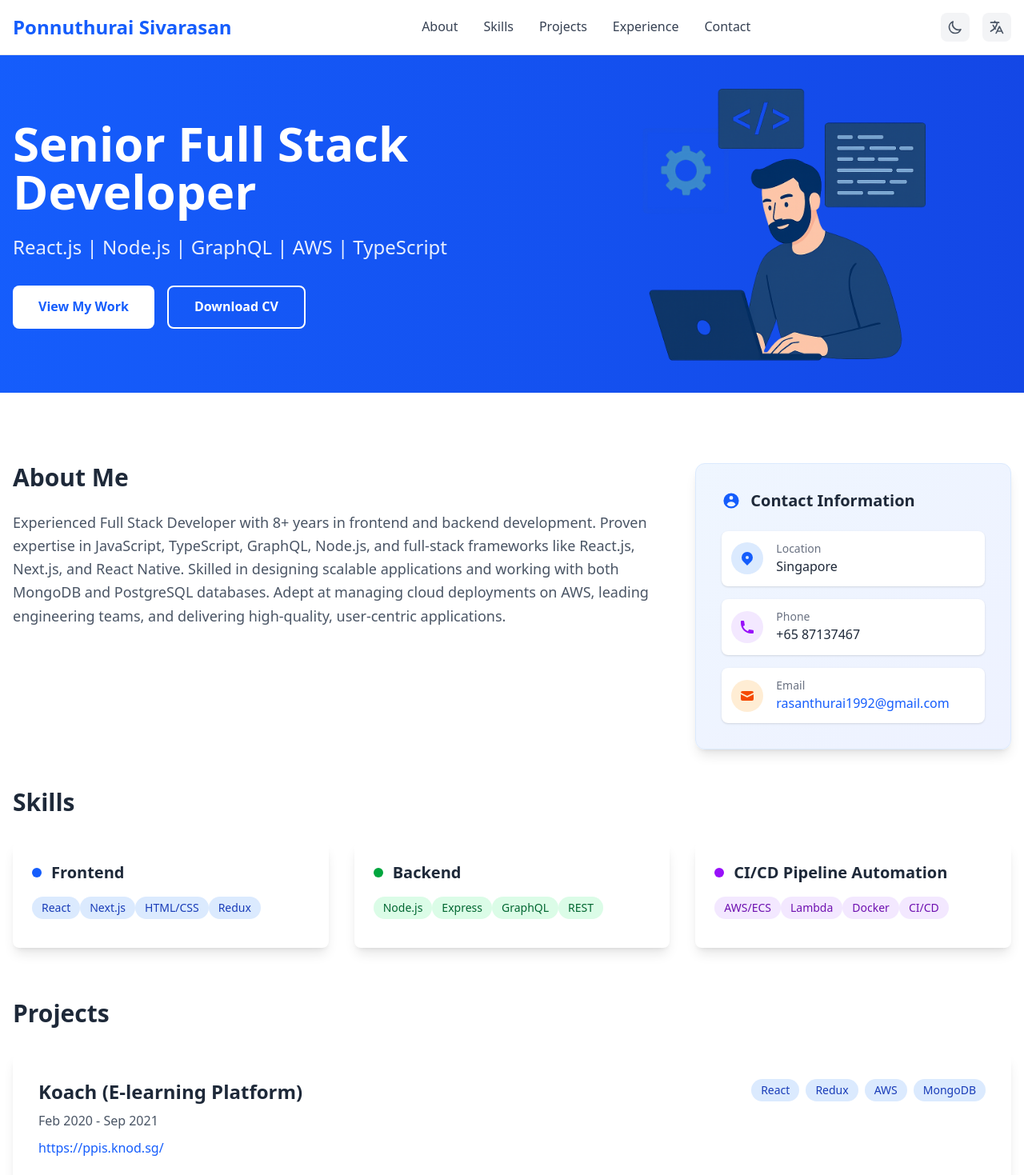
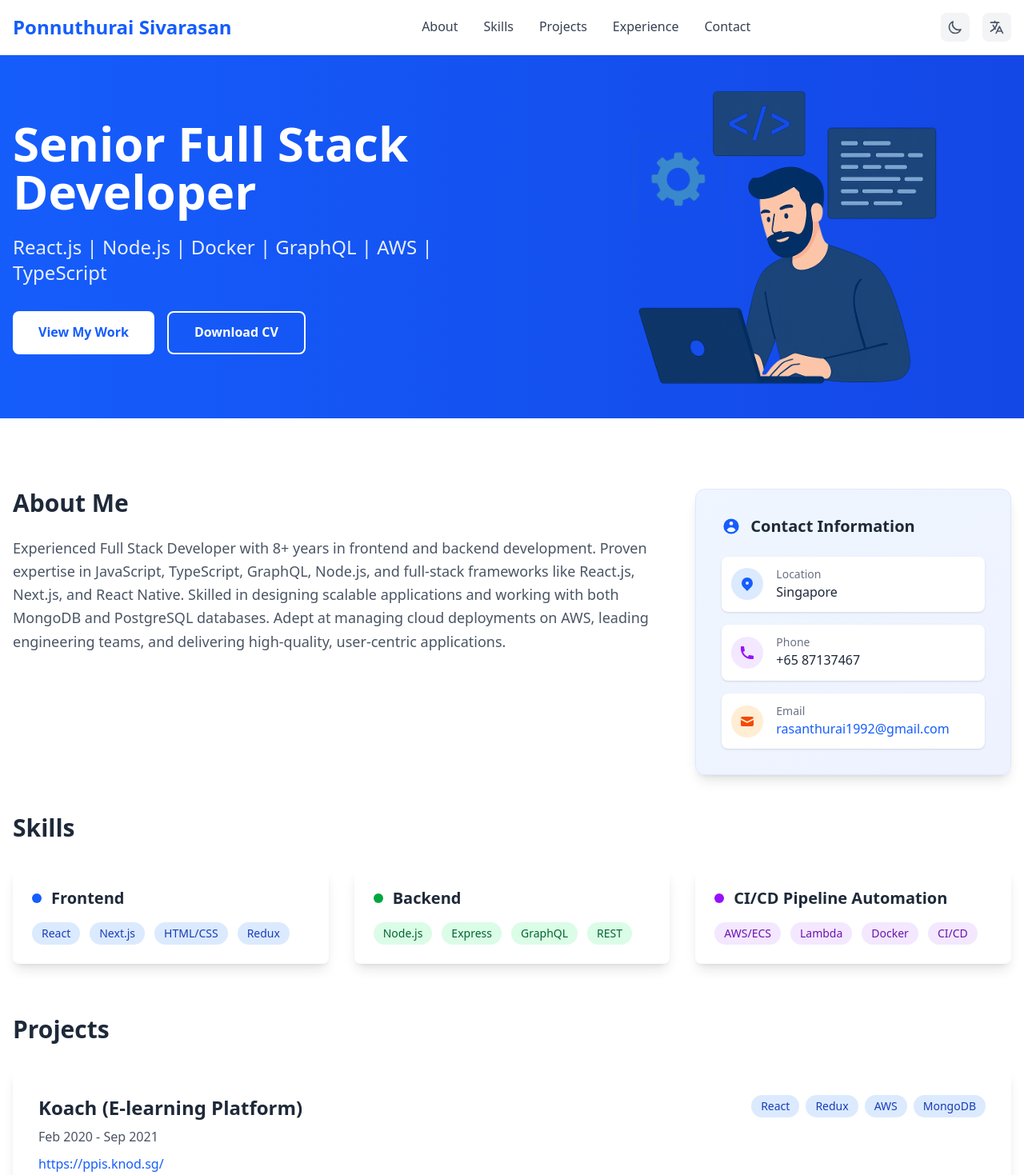
Before and after one commit to sivarasan-dev/sivarasan-dev.github.io, a Next.js app: page / in a window 1280 px wide. Shown: the top 1469 px of the page at 80% size. Built offline with nearby package versions, Linux system fonts and the light colour scheme.

Commit message:
Update skills section to include Docker and improve layout for better visual presentation; add new project for Taxi Hailing Mobile Application with detailed description and technologies used.

```diff
--- a/src/app/page.tsx
+++ b/src/app/page.tsx
@@ -39,7 +39,7 @@ export default function Home() {
           <div className="grid grid-cols-1 lg:grid-cols-2 gap-12 items-center">
           <div>
               <h1 className="text-5xl md:text-6xl font-bold mb-6">Senior Full Stack Developer</h1>
-              <p className="text-xl md:text-2xl mb-8 opacity-90">React.js | Node.js | GraphQL | AWS | TypeScript</p>
+              <p className="text-xl md:text-2xl mb-8 opacity-90">React.js | Node.js | Docker | GraphQL | AWS | TypeScript</p>
               <div className="flex flex-col sm:flex-row gap-4">
                 <button className="bg-white text-blue-600 px-8 py-3 rounded-lg font-semibold hover:bg-gray-100 transition-colors">
                   View My Work
@@ -143,19 +143,19 @@ export default function Home() {
                 <div className="w-3 h-3 bg-blue-600 rounded-full mr-3"></div>
                 <h3 className="text-xl font-semibold text-gray-800 dark:text-white">Frontend</h3>
               </div>
-              <div className="space-y-3">
-                <span className="inline-block bg-blue-100 dark:bg-blue-900 text-blue-800 dark:text-blue-200 px-3 py-1 rounded-full text-sm">React</span>
-                <span className="inline-block bg-blue-100 dark:bg-blue-900 text-blue-800 dark:text-blue-200 px-3 py-1 rounded-full text-sm">Next.js</span>
-                <span className="inline-block bg-blue-100 dark:bg-blue-900 text-blue-800 dark:text-blue-200 px-3 py-1 rounded-full text-sm">HTML/CSS</span>
-                <span className="inline-block bg-blue-100 dark:bg-blue-900 text-blue-800 dark:text-blue-200 px-3 py-1 rounded-full text-sm">Redux</span>
-              </div>
+              <div className="flex flex-wrap gap-3">
+  <span className="inline-block bg-blue-100 dark:bg-blue-900 text-blue-800 dark:text-blue-200 px-3 py-1 rounded-full text-sm">React</span>
+  <span className="inline-block bg-blue-100 dark:bg-blue-900 text-blue-800 dark:text-blue-200 px-3 py-1 rounded-full text-sm">Next.js</span>
+  <span className="inline-block bg-blue-100 dark:bg-blue-900 text-blue-800 dark:text-blue-200 px-3 py-1 rounded-full text-sm">HTML/CSS</span>
+  <span className="inline-block bg-blue-100 dark:bg-blue-900 text-blue-800 dark:text-blue-200 px-3 py-1 rounded-full text-sm">Redux</span>
+</div>
             </div>
             <div className="bg-white dark:bg-gray-800 rounded-lg p-6 shadow-lg">
               <div className="flex items-center mb-4">
                 <div className="w-3 h-3 bg-green-600 rounded-full mr-3"></div>
                 <h3 className="text-xl font-semibold text-gray-800 dark:text-white">Backend</h3>
               </div>
-              <div className="space-y-3">
+              <div className="flex flex-wrap gap-3">
                 <span className="inline-block bg-green-100 dark:bg-green-900 text-green-800 dark:text-green-200 px-3 py-1 rounded-full text-sm">Node.js</span>
                 <span className="inline-block bg-green-100 dark:bg-green-900 text-green-800 dark:text-green-200 px-3 py-1 rounded-full text-sm">Express</span>
                 <span className="inline-block bg-green-100 dark:bg-green-900 text-green-800 dark:text-green-200 px-3 py-1 rounded-full text-sm">GraphQL</span>
@@ -167,7 +167,7 @@ export default function Home() {
                 <div className="w-3 h-3 bg-purple-600 rounded-full mr-3"></div>
                 <h3 className="text-xl font-semibold text-gray-800 dark:text-white">CI/CD Pipeline Automation</h3>
               </div>
-              <div className="space-y-3">
+              <div className="flex flex-wrap gap-3">
                 <span className="inline-block bg-purple-100 dark:bg-purple-900 text-purple-800 dark:text-purple-200 px-3 py-1 rounded-full text-sm">AWS/ECS</span>
                 <span className="inline-block bg-purple-100 dark:bg-purple-900 text-purple-800 dark:text-purple-200 px-3 py-1 rounded-full text-sm">Lambda</span>
                 <span className="inline-block bg-purple-100 dark:bg-purple-900 text-purple-800 dark:text-purple-200 px-3 py-1 rounded-full text-sm">Docker</span>
@@ -294,6 +294,29 @@ export default function Home() {
                 <p>• Enables sellers to manage property listings and buyers to research, identify, underwrite and transact on investment portfolios.</p>
                 <p>• Joined project mid-development, contributed to frontend and backend improvements, bug fixes, and client requirement implementations.</p>
                 <p>• Technologies: React, Redux, Node.js, Express, PHP</p>
+              </div>
+            </div>
+
+            {/* Taxi Hailing Mobile Application */}
+            <div className="bg-white dark:bg-gray-800 rounded-lg p-8 shadow-lg">
+              <div className="flex flex-col md:flex-row md:items-start md:justify-between mb-4">
+                <div>
+                  <h3 className="text-2xl font-bold text-gray-800 dark:text-white mb-2">Taxi Hailing Mobile Application</h3>
+                  <p className="text-gray-600 dark:text-gray-400 mb-2">Apr 2017 - Nov 2018</p>
+                </div>
+                <div className="flex flex-wrap gap-2 mt-4 md:mt-0">
+                  <span className="inline-block bg-indigo-100 dark:bg-indigo-900 text-indigo-800 dark:text-indigo-200 px-3 py-1 rounded-full text-sm">React Native</span>
+                  <span className="inline-block bg-indigo-100 dark:bg-indigo-900 text-indigo-800 dark:text-indigo-200 px-3 py-1 rounded-full text-sm">Redux</span>
+                  <span className="inline-block bg-indigo-100 dark:bg-indigo-900 text-indigo-800 dark:text-indigo-200 px-3 py-1 rounded-full text-sm">Node.js</span>
+                  <span className="inline-block bg-indigo-100 dark:bg-indigo-900 text-indigo-800 dark:text-indigo-200 px-3 py-1 rounded-full text-sm">Socket.io</span>
+                </div>
+              </div>
+              <div className="space-y-3 text-gray-700 dark:text-gray-300">
+                <p>• Comprehensive taxi hailing platform with 4 modules: Passenger Mobile App (Android/iOS), Driver Mobile App (Android/iOS), Corporate Module, and Admin Module.</p>
+                <p>• Passenger Module: Get taxi, book taxi, trip history, profile, customer support. Driver Module: Dashboard, traffic map, financial view, notifications.</p>
+                <p>• Corporate Module: Quick booking, schedule booking, payments. Admin Module: System configuration, vehicle types, payment types, pricing, notification methods.</p>
+                <p>• Developed admin module with quick booking and taxi tracking features using Google Places API and Google Direction API.</p>
+                <p>• Technologies: React, Redux, React Native, Node.js, Express, Socket.io, MongoDB, AWS S3</p>
               </div>
             </div>
           </div>
```
